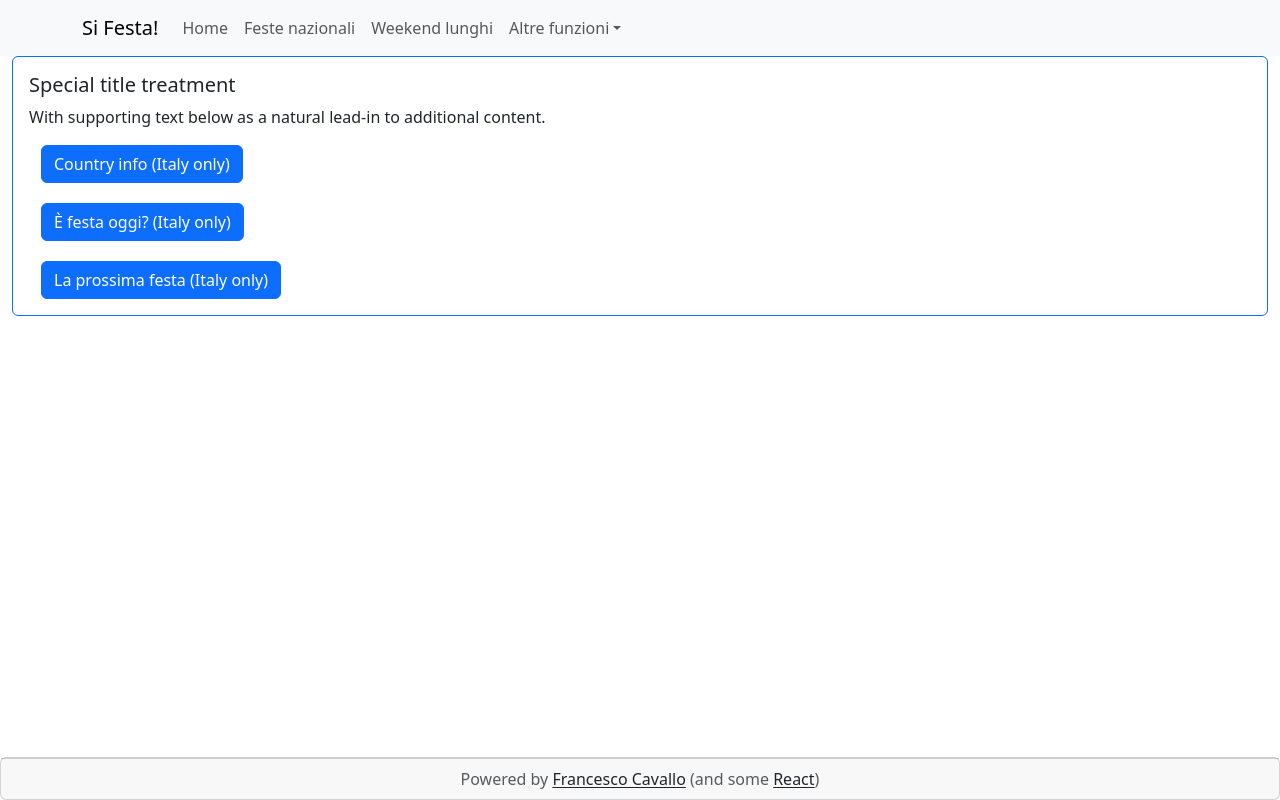
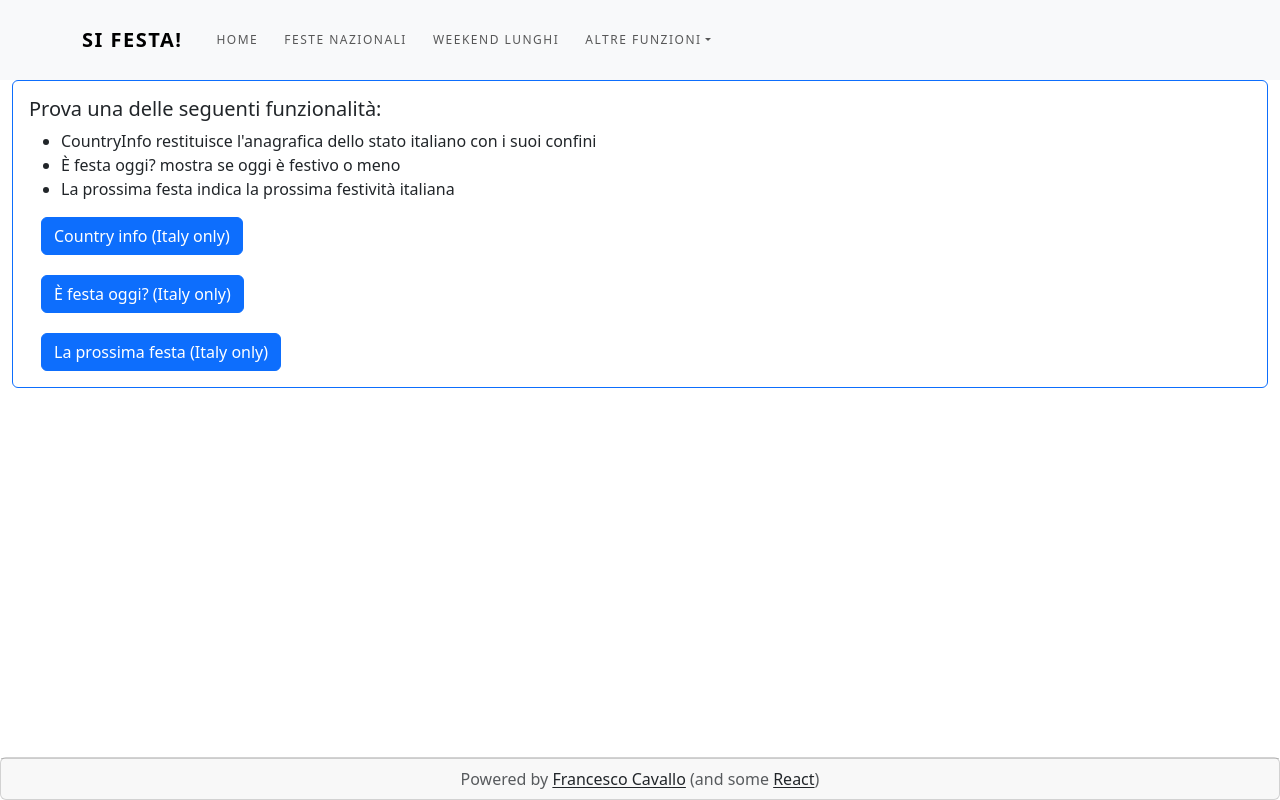
Before and after one commit to francesco-cavallo/si-festa-app, a React (Create React App) app in the folder work-days-fe/: page / in a window 1280 px wide. Built offline with nearby package versions, Linux system fonts and the light colour scheme.

Commit message:
-- NavBar component

```diff
--- a/work-days-fe/src/App.js
+++ b/work-days-fe/src/App.js
@@ -25,7 +25,7 @@ function App() {
     <>
       <NavBar />
       <Routes>
-        <Route path='/' element={<Homepage baseURL={baseURL} />} />
+        <Route path='/' element={<Homepage baseURL={baseURL} giorni={giorni} />} />
         <Route path='/publicHolidays' element={<NationalHolidays baseURL={baseURL} giorni={giorni} />} />
         <Route path='/longWeekends' element={<LongWeekend baseURL={baseURL} giorni={giorni} />} />
       </Routes>
--- a/work-days-fe/src/components/NavBar.css
+++ b/work-days-fe/src/components/NavBar.css
@@ -1,64 +1,34 @@
-.header {
-    position: fixed;
-    width: 100%;
-    top: 0;
-    left: 0;
-    background-color: transparent;
-    z-index: var(--z-fixed);
+.nav{
+    padding-top: 15px;
+    padding-bottom: 15px;
+    border: 0;
+    border-radius: 0;
+    margin-bottom: 0;
+    font-size: 12px;
+    font-weight: bold;
+    letter-spacing: 1.5px;
+    text-transform: uppercase;
 }
-
-   .nav {
-    display: flex;
-    align-items: center;
-    justify-content: space-between;
-    position: relative;
-    height: var(--header-height);
-    margin: 1rem;
+.nav-title{
+    letter-spacing: 1.5px;
+    transition: transform .1s;
+    text-transform: uppercase;
 }
-
-   .nav__logo {
-    color: var(--first-color);
-    transition: color 0.4s;
-    font-size: var(--h2-font-size);
-    font-family: var(--second-font);
+.nav-title:hover{
+    transform: scale(1.2);
+    /* color: #0d6efd !important; */
+    text-shadow: 1px 1px 2px white;
 }
-
-   .nav__toggle,
-   .nav__close {
-    font-size: 1.5rem;
-    color: var(--title-color);
-    cursor: pointer;
+.navbar-nav:hover {
+    color: #0d6efd !important;
+    transition: transform .1s
 }
-
-   .nav__cta {
-    background-color: var(--first-color);
-    color: var(--title-color);
-    border: none;
-    border-radius: 4px;
-    cursor: pointer;
-    transition: background-color 0.3s ease;
-    padding: 0.75rem 1.5rem;
+.navlink{
+    margin-left: 10px;
 }
-   .nav__list {
-    display: flex;
-    flex-direction: column;
-    row-gap: 2.5rem;
+.navlink:hover{
+    transform: scale(1.1);
 }
-
-   .nav__link {
-    color: red;
+#basic-nav-dropdown:hover{
+    color: #0d6efd !important;
 }
-
-   .nav__link:hover {
-    background-color: red;
-   }
-
-   .nav__close {
-    position: absolute;
-    top: 1rem;
-    right: 1.5rem;
-   }
-
-   .show-menu {
-    right: 0;
-   }
--- a/work-days-fe/src/components/NavBar.js
+++ b/work-days-fe/src/components/NavBar.js
@@ -10,19 +10,19 @@ const NavBar = () => {
     <>
         <Navbar expand="lg" className="bg-body-tertiary" sticky="top">
             <Container>
-                <Navbar.Brand href="/">Si Festa!</Navbar.Brand>
+                <Navbar.Brand className="nav-title fw-semibold" href="/">Si Festa!</Navbar.Brand>
                 <Navbar.Toggle aria-controls="responsive-navbar-nav" />
                 <Navbar.Collapse id="responsive-navbar-nav">
-                    <Nav className="me-auto">
-                        <Nav.Link className='nav__link' href="/">Home</Nav.Link>
-                        <Nav.Link href="/publicHolidays">Feste nazionali</Nav.Link>
-                        <Nav.Link href="/longWeekends">Weekend lunghi</Nav.Link>
-                        <NavDropdown title="Altre funzioni" id="basic-nav-dropdown">
-                            <NavDropdown.Item href="/nextHolidays">
+                    <Nav className="nav me-auto">
+                        <Nav.Link className="navbar-nav navlink fw-medium" href="/">Home</Nav.Link>
+                        <Nav.Link className="navbar-nav navlink fw-medium" href="/publicHolidays">Feste nazionali</Nav.Link>
+                        <Nav.Link className="navbar-nav navlink fw-medium" href="/longWeekends">Weekend lunghi</Nav.Link>
+                        <NavDropdown className="navbar-nav navlink fw-medium" title="Altre funzioni" id="basic-nav-dropdown">
+                            <NavDropdown.Item className='fw-medium' href="/nextHolidays">
                                 Le prossime feste
                             </NavDropdown.Item>
                             <NavDropdown.Divider />
-                            <NavDropdown.Item href="/isTodayHoliday">
+                            <NavDropdown.Item className='fw-medium' href="/isTodayHoliday">
                                 È festa oggi?
                             </NavDropdown.Item>
                         </NavDropdown>
--- a/work-days-fe/src/pages/Homepage.js
+++ b/work-days-fe/src/pages/Homepage.js
@@ -5,9 +5,13 @@ import Button from 'react-bootstrap/Button';
 import Container from 'react-bootstrap/Container';
 import Row from 'react-bootstrap/Row';
 import Col from 'react-bootstrap/Col';
+import moment from 'moment'
+import 'moment/locale/it'
 
 const Homepage = (props) => {
-    const { baseURL } = props
+    const { baseURL,
+            giorni
+     } = props
     // da rinominare
     const [res, setRes] = useState('')
     const [publicHoliday, setPublicHoliday] = useState('')
@@ -70,11 +74,12 @@ const Homepage = (props) => {
             })
     }
     const nextHoliday = publicHoliday && publicHoliday.length ? publicHoliday.map(elem => {
+        moment.locale('it')
+        elem.dataF = moment(elem.date).format('L')
+        elem.giorno = giorni.find(el => new Date(elem.date).getDay() === el.value).name
+        console.log(elem);
         return elem
     })[0] : undefined
-
-    const dataProva = nextHoliday ? new Date() : undefined
-    console.log(dataProva);
 
     return (
         <>
@@ -83,18 +88,45 @@ const Homepage = (props) => {
                     <Col sm={12}>
                         <Card border='primary'>
                             <Card.Body>
-                                <Card.Title>Special title treatment</Card.Title>
+                                <Card.Title>Prova una delle seguenti funzionalità:</Card.Title>
                                 <Card.Text>
-                                    With supporting text below as a natural lead-in to additional content.
+                                    <ul>
+                                        <li>
+                                            CountryInfo restituisce l'anagrafica dello stato italiano con i suoi confini
+                                        </li>
+                                        <li>
+                                            È festa oggi? mostra se oggi è festivo o meno
+                                        </li>
+                                        <li>
+                                            La prossima festa indica la prossima festività italiana
+                                        </li>
+                                    </ul>
                                 </Card.Text>
                                 <Container fluid>
                                     <Row style={{marginBottom: '20px'}}>
                                         <Col sm={3}>
                                             <Button variant="primary" onClick={countryInfo}>Country info (Italy only)</Button>
                                         </Col>
-                                        <Col sm={8}>
-                                            {JSON.stringify(infoNazione)}
-                                        </Col>
+                                        {infoNazione && <Col sm={8}>
+                                            {/* Continente */}
+                                            <Row>
+                                                {"Continente: " + infoNazione.continente}
+                                            </Row>
+                                            {/* Nome ufficiale */}
+                                            <Row>
+                                                {"Nome ufficiale: " + infoNazione.nomeUff}
+                                            </Row>
+                                            {/* Nome */}
+                                            <Row>
+                                                {"Nome: " + infoNazione.nome}
+                                            </Row>
+                                            {/* Confini */}
+                                            <Row>
+                                                {"Confini: " + infoNazione.confini.map(confine => {
+                                                    return `\n${confine.nome}`
+                                                })}
+                                            </Row>
+                                        </Col>}
                                     </Row>
                                     <Row style={{marginBottom: '20px'}}>
                                         <Col sm>
@@ -111,7 +143,7 @@ const Homepage = (props) => {
                                             <Button variant="primary" onClick={nextPublicHoliday}>La prossima festa (Italy only)</Button>
                                         </Col>
                                         <Col sm={8}>
-                                            {nextHoliday ? nextHoliday.localName + ' - ' + nextHoliday.date : undefined}
+                                            {nextHoliday ? nextHoliday.localName + ' (' + nextHoliday.dataF + ') - ' + nextHoliday.giorno  : undefined}
                                         </Col>
                                     </Row>
                                 </Container>
--- a/work-days-fe/src/pages/NationalHolidays.js
+++ b/work-days-fe/src/pages/NationalHolidays.js
@@ -7,6 +7,8 @@ import Col from 'react-bootstrap/Col';
 import Table from 'react-bootstrap/Table';
 import DatePicker from "react-datepicker";
 import "react-datepicker/dist/react-datepicker.css"
+import moment from 'moment'
+import 'moment/locale/it'
 
 const NationalHolidays = (props) => {
     const { baseURL,
@@ -32,10 +34,12 @@ const NationalHolidays = (props) => {
     }
 
     const data = res && res.length ? res.map(elem => {
+        moment.locale('it')
         const { date, localName } = elem
         const data = new Date(date)
+        const dataF = moment(data).format('L')
         return {
-            giorno: `${date} - ${giorni.find(el => data.getDay() === el.value).name}`,
+            giorno: `${dataF} - ${giorni.find(el => data.getDay() === el.value).name}`,
             nome: localName
         }
     }) : ''
```
Lines whose indentation alone changed are shown as unchanged.
